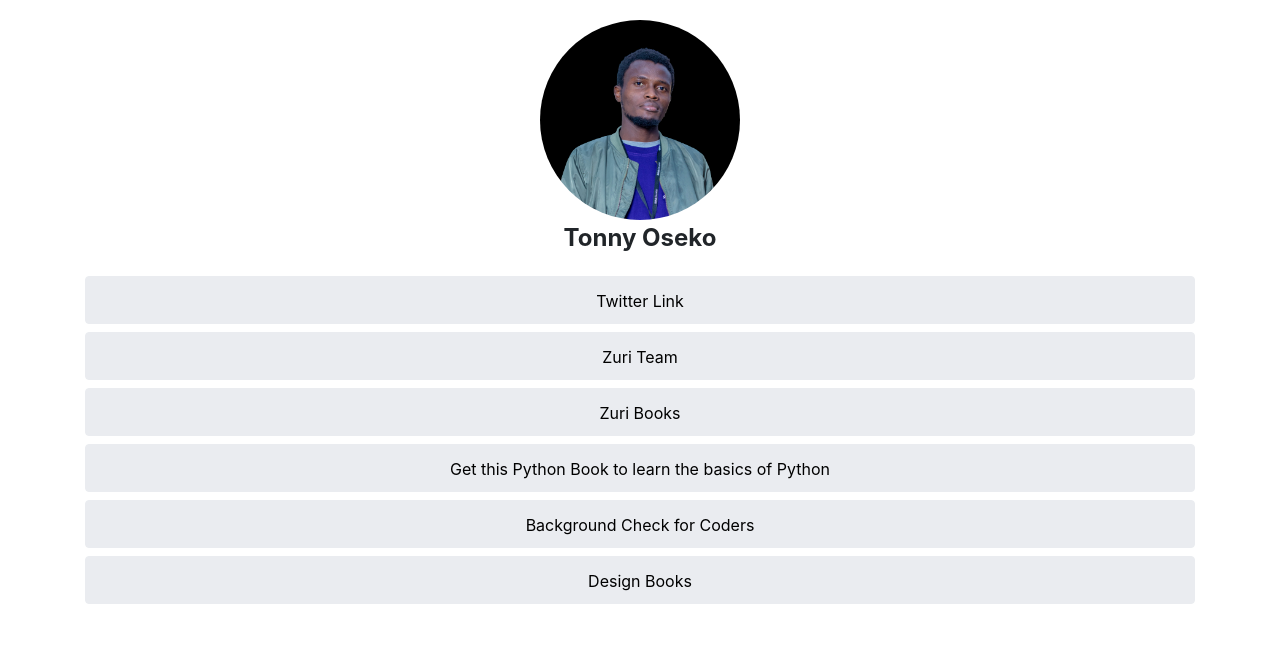
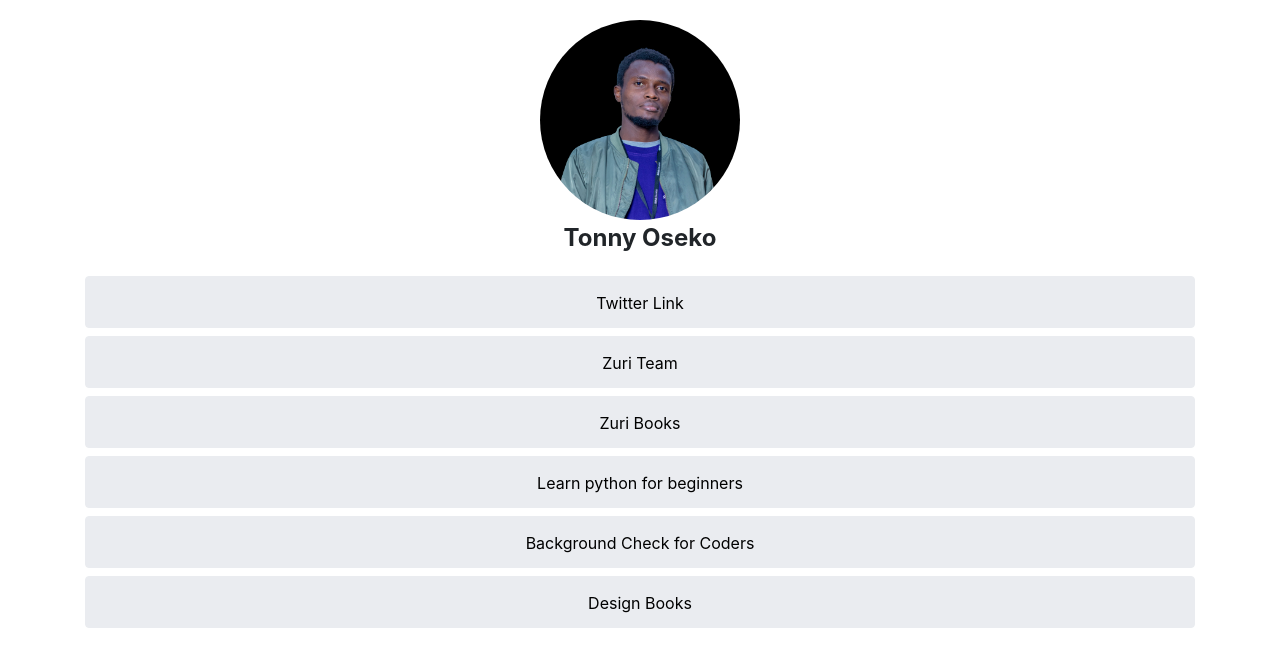
Before and after one commit to tonyoseko99/linktree, a React (Create React App) app: page / in a window 1280 px wide. Shown: the top 666 px of the page. Built offline with nearby package versions, Linux system fonts and the light colour scheme.

Commit message:
add padding to the links

```diff
--- a/src/App.css
+++ b/src/App.css
@@ -67,6 +67,7 @@
   color: #000;
   border: 0.5px solid #eaecf0;
   border-radius: 4px;
+  padding: 10px 20px;
 }
 .btn-secondary:hover {
   background: #d6d8dc;
--- a/src/components/links.js
+++ b/src/components/links.js
@@ -56,7 +56,7 @@
           target="_blank"
           rel="noopener noreferrer"
         >
-          Get this Python Book to learn the basics of Python
+          Learn python for beginners
         </a>
       </button>
       {/* Background check for coders */}
```
